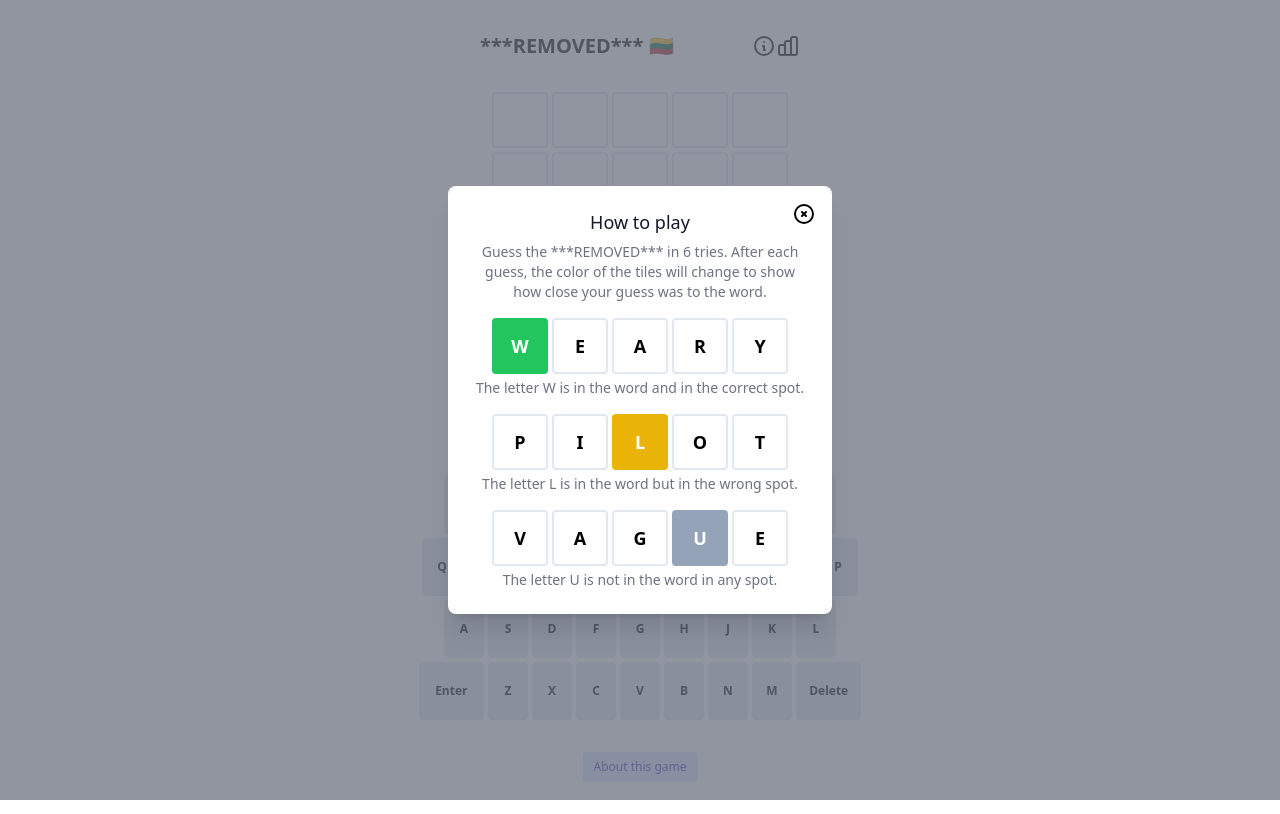
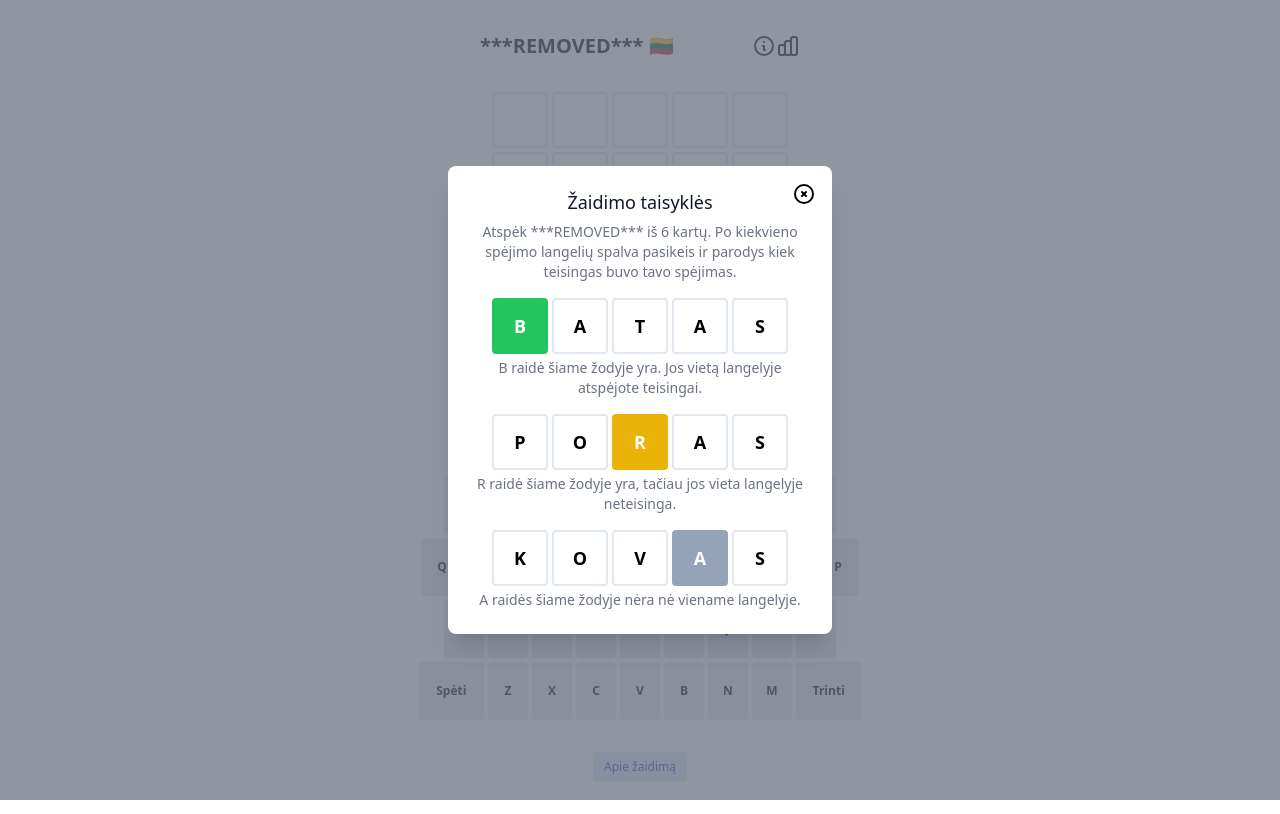
Before and after one commit to darccio/atspek-zodi, a React (Create React App) app: page / in a window 1280 px wide. Both pictures are taken after a click on the icon 764 px from the left and 46 px from the top of the page. Built offline with nearby package versions, Linux system fonts and the light colour scheme.

Commit message:
Add Lithuanian translations

```diff
--- a/public/index.html
+++ b/public/index.html
@@ -5,10 +5,7 @@
     <link rel="icon" href="%PUBLIC_URL%/favicon.ico" />
     <meta name="viewport" content="width=device-width, initial-scale=1" />
     <meta name="theme-color" content="#000000" />
-    <meta
-      name="description"
-      content="Web site created using create-react-app"
-    />
+    <meta name="description" content="Atspėk paslėptą žodį iš 6 bandymų" />
     <link rel="apple-touch-icon" href="%PUBLIC_URL%/logo192.png" />
     <!--
       manifest.json provides metadata used when your web app is installed on a
@@ -24,7 +21,7 @@
       work correctly both with client-side routing and a non-root public URL.
       Learn how to configure a non-root public URL by running `npm run build`.
     -->
-    <title>Lietuvių ***REMOVED*** 🇱🇹</title>
+    <title>Lietuviškas ***REMOVED*** 🇱🇹</title>
   </head>
   <body>
     <noscript>You need to enable JavaScript to run this app.</noscript>
--- a/src/App.tsx
+++ b/src/App.tsx
@@ -157,12 +157,12 @@ function App() {
         className="mx-auto mt-8 flex items-center px-2.5 py-1.5 border border-transparent text-xs font-medium rounded text-indigo-700 bg-indigo-100 hover:bg-indigo-200 focus:outline-none focus:ring-2 focus:ring-offset-2 focus:ring-indigo-500 select-none"
         onClick={() => setIsAboutModalOpen(true)}
       >
-        About this game
+        Apie žaidimą
       </button>
 
-      <Alert message="Not enough letters" isOpen={isNotEnoughLetters} />
-      <Alert message="Word not found" isOpen={isWordNotFoundAlertOpen} />
-      <Alert message={`The word was ${solution}`} isOpen={isGameLost} />
+      <Alert message="Per mažai raidžių" isOpen={isNotEnoughLetters} />
+      <Alert message="Žodis nerastas" isOpen={isWordNotFoundAlertOpen} />
+      <Alert message={`Teisingas atsakymas ${solution}`} isOpen={isGameLost} />
       <Alert
         message={successAlert}
         isOpen={successAlert !== ''}
--- a/src/components/keyboard/Keyboard.tsx
+++ b/src/components/keyboard/Keyboard.tsx
@@ -80,7 +80,7 @@ export const Keyboard = ({ onChar, onDelete, onEnter, guesses }: Props) => {
       </div>
       <div className="flex justify-center">
         <Key width={65.4} value="ENTER" onClick={onClick}>
-          Enter
+          Spėti
         </Key>
         <Key value="Z" onClick={onClick} status={charStatuses['Z']} />
         <Key value="X" onClick={onClick} status={charStatuses['X']} />
@@ -90,7 +90,7 @@ export const Keyboard = ({ onChar, onDelete, onEnter, guesses }: Props) => {
         <Key value="N" onClick={onClick} status={charStatuses['N']} />
         <Key value="M" onClick={onClick} status={charStatuses['M']} />
         <Key width={65.4} value="DELETE" onClick={onClick}>
-          Delete
+          Trinti
         </Key>
       </div>
     </div>
--- a/src/components/modals/AboutModal.tsx
+++ b/src/components/modals/AboutModal.tsx
@@ -9,20 +9,21 @@ export const AboutModal = ({ isOpen, handleClose }: Props) => {
   return (
     <BaseModal title="About" isOpen={isOpen} handleClose={handleClose}>
       <p className="text-sm text-gray-500">
-        This is an open source clone of the game ***REMOVED*** -{' '}
+        Tai atvirojo kodo žaidimo “***REMOVED***” klonas.{' '}
         <a
-          href="https://github.com/hannahcode/***REMOVED***"
+          href="https://github.com/imdario/***REMOVED***-lt"
           className="underline font-bold"
         >
-          check out the code here
-        </a>{' '}
-        and{' '}
+          Atvirąjį kodą rasite čia
+        </a>
+        ,{' '}
         <a
           href="https://www.powerlanguage.co.uk/***REMOVED***/"
           className="underline font-bold"
         >
-          play the original here
+          originalią žaidimo versiją galite išbandyti čia
         </a>
+        {'.'}
       </p>
     </BaseModal>
   )
--- a/src/components/modals/InfoModal.tsx
+++ b/src/components/modals/InfoModal.tsx
@@ -8,43 +8,47 @@ type Props = {
 
 export const InfoModal = ({ isOpen, handleClose }: Props) => {
   return (
-    <BaseModal title="How to play" isOpen={isOpen} handleClose={handleClose}>
+    <BaseModal
+      title="Žaidimo taisyklės"
+      isOpen={isOpen}
+      handleClose={handleClose}
+    >
       <p className="text-sm text-gray-500">
-        Guess the ***REMOVED*** in 6 tries. After each guess, the color of the tiles
-        will change to show how close your guess was to the word.
+        Atspėk ***REMOVED*** iš 6 kartų. Po kiekvieno spėjimo langelių spalva pasikeis
+        ir parodys kiek teisingas buvo tavo spėjimas.
       </p>
 
       <div className="flex justify-center mb-1 mt-4">
-        <Cell value="W" status="correct" />
-        <Cell value="E" />
+        <Cell value="B" status="correct" />
         <Cell value="A" />
-        <Cell value="R" />
-        <Cell value="Y" />
+        <Cell value="T" />
+        <Cell value="A" />
+        <Cell value="S" />
       </div>
       <p className="text-sm text-gray-500">
-        The letter W is in the word and in the correct spot.
+        B raidė šiame žodyje yra. Jos vietą langelyje atspėjote teisingai.
       </p>
 
       <div className="flex justify-center mb-1 mt-4">
         <Cell value="P" />
-        <Cell value="I" />
-        <Cell value="L" status="present" />
         <Cell value="O" />
-        <Cell value="T" />
+        <Cell value="R" status="present" />
+        <Cell value="A" />
+        <Cell value="S" />
       </div>
       <p className="text-sm text-gray-500">
-        The letter L is in the word but in the wrong spot.
+        R raidė šiame žodyje yra, tačiau jos vieta langelyje neteisinga.
       </p>
 
       <div className="flex justify-center mb-1 mt-4">
+        <Cell value="K" />
+        <Cell value="O" />
         <Cell value="V" />
-        <Cell value="A" />
-        <Cell value="G" />
-        <Cell value="U" status="absent" />
-        <Cell value="E" />
+        <Cell value="A" status="absent" />
+        <Cell value="S" />
       </div>
       <p className="text-sm text-gray-500">
-        The letter U is not in the word in any spot.
+        A raidės šiame žodyje nėra nė viename langelyje.
       </p>
     </BaseModal>
   )
--- a/src/components/modals/StatsModal.tsx
+++ b/src/components/modals/StatsModal.tsx
@@ -27,22 +27,30 @@ export const StatsModal = ({
 }: Props) => {
   if (gameStats.totalGames <= 0) {
     return (
-      <BaseModal title="Statistics" isOpen={isOpen} handleClose={handleClose}>
+      <BaseModal
+        title="Žaidimo statistika"
+        isOpen={isOpen}
+        handleClose={handleClose}
+      >
         <StatBar gameStats={gameStats} />
       </BaseModal>
     )
   }
   return (
-    <BaseModal title="Statistics" isOpen={isOpen} handleClose={handleClose}>
+    <BaseModal
+      title="Žaidimo statistika"
+      isOpen={isOpen}
+      handleClose={handleClose}
+    >
       <StatBar gameStats={gameStats} />
       <h4 className="text-lg leading-6 font-medium text-gray-900">
-        Guess Distribution
+        Spėjimų pasiskirstymas
       </h4>
       <Histogram gameStats={gameStats} />
       {(isGameLost || isGameWon) && (
         <div className="mt-5 sm:mt-6 columns-2">
           <div>
-            <h5>New word in</h5>
+            <h5>Naujas žodis už</h5>
             <Countdown
               className="text-lg font-medium text-gray-900"
               date={tomorrow}
@@ -57,7 +65,7 @@ export const StatsModal = ({
               handleShare()
             }}
           >
-            Share
+            Dalintis
           </button>
         </div>
       )}
--- a/src/components/stats/StatBar.tsx
+++ b/src/components/stats/StatBar.tsx
@@ -22,10 +22,10 @@ const StatItem = ({
 export const StatBar = ({ gameStats }: Props) => {
   return (
     <div className="flex justify-center my-2">
-      <StatItem label="Total tries" value={gameStats.totalGames} />
-      <StatItem label="Success rate" value={`${gameStats.successRate}%`} />
-      <StatItem label="Current streak" value={gameStats.currentStreak} />
-      <StatItem label="Best streak" value={gameStats.bestStreak} />
+      <StatItem label="Visi bandymai" value={gameStats.totalGames} />
+      <StatItem label="Sėkmingi bandymai" value={`${gameStats.successRate}%`} />
+      <StatItem label="Paskutinis bandymas" value={gameStats.currentStreak} />
+      <StatItem label="Geriausias bandymas" value={gameStats.bestStreak} />
     </div>
   )
 }
--- a/src/constants/strings.ts
+++ b/src/constants/strings.ts
@@ -1 +1 @@
-export const WIN_MESSAGES = ['Great Job!', 'Awesome', 'Well done!']
+export const WIN_MESSAGES = ['Puikus darbas!', 'Puiku!', 'Gerai!']
```
Also changed, not shown: public/logo192.png, public/logo512.png.
